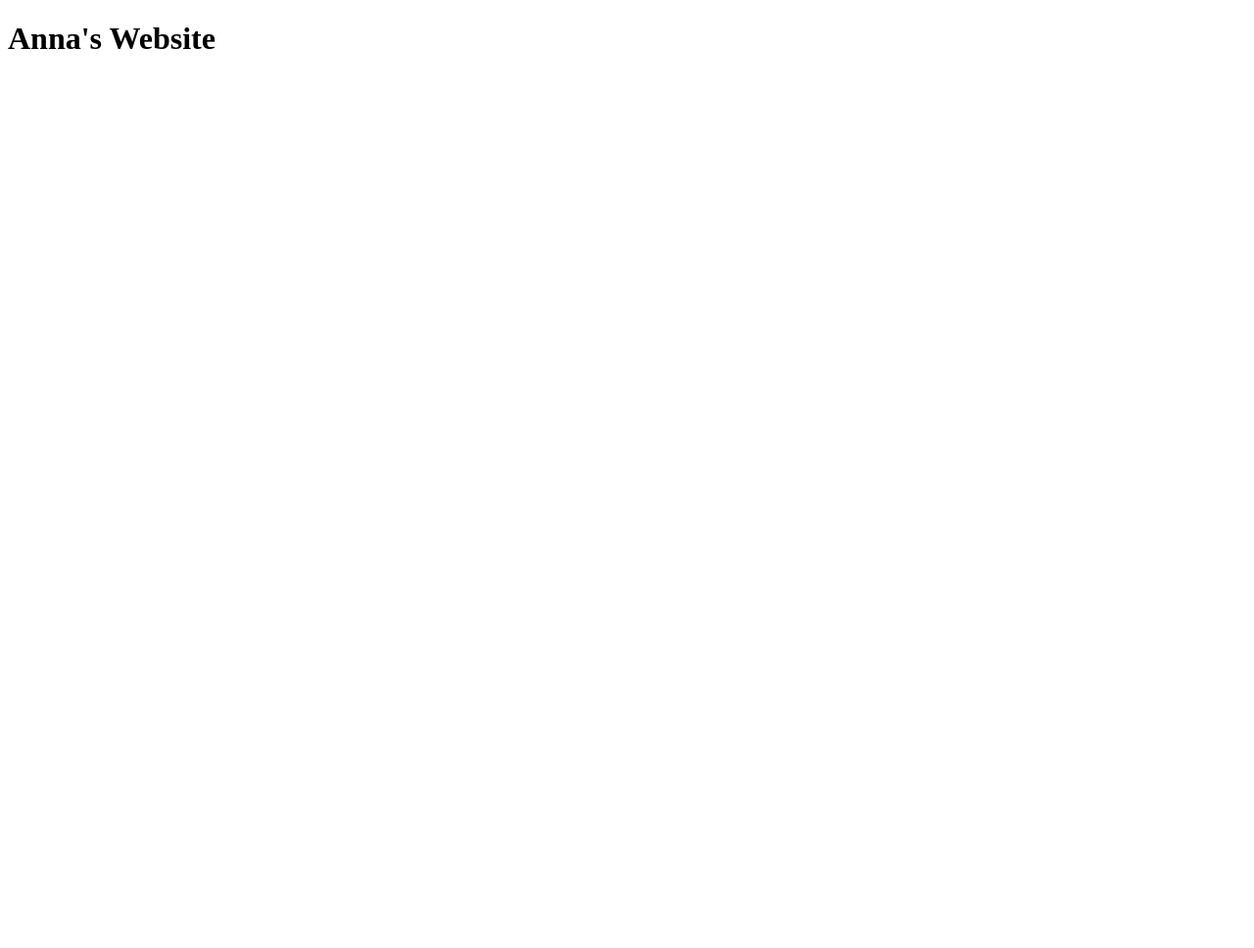
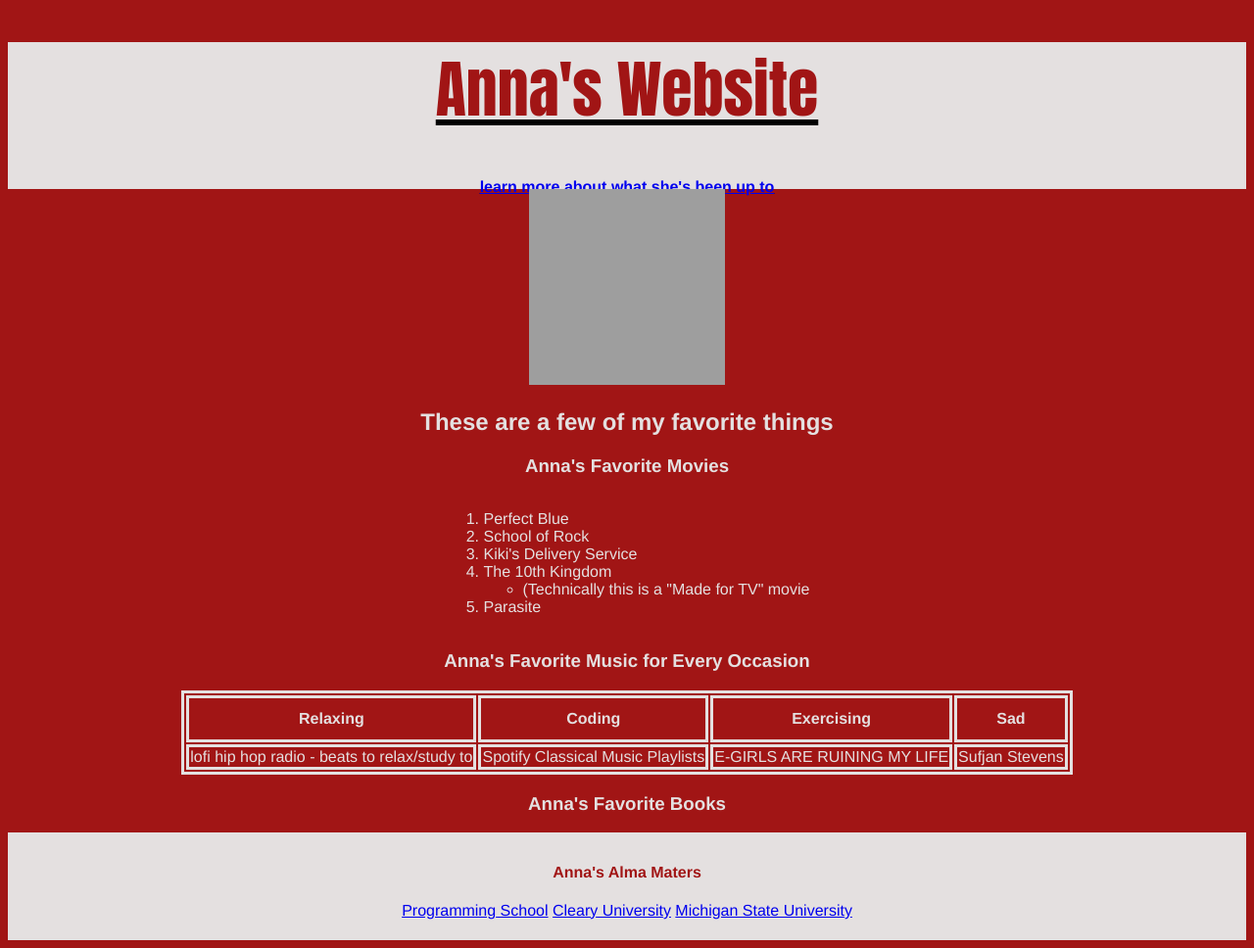
Before and after one commit to astania/annas-website, a plain HTML site: page index.html in a window 1280 px wide. Shown: the whole page at 98% size. Before the commit the page ends 800 px from the top, so only its background shows below. Drawn offline with Linux system fonts and the light colour scheme; grey boxes are pictures that could not be loaded.

Commit message:
added tons of content. Should have done more commits earlier

```diff
--- a/index.html
+++ b/index.html
@@ -4,9 +4,59 @@
     <meta charset="UTF-8">
     <meta http-equiv="X-UA-Compatible" content="IE=edge">
     <meta name="viewport" content="width=device-width, initial-scale=1.0">
+    <link rel="stylesheet" href="style.css" />
     <title>Anna's Website</title>
 </head>
 <body>
-    <h1>Anna's Website</h1>
+    <div id="header">
+        <h1>Anna's Website</h1>
+        <h4><a href="https://www.linkedin.com/in/anna-stania/">learn more about what she's been up to</a></h4>
+    </div>
+    <div><img src="https://scontent.fdet1-1.fna.fbcdn.net/v/t1.6435-9/75586134_10159113638896980_3430606429055090688_n.jpg?_nc_cat=100&ccb=1-5&_nc_sid=09cbfe&_nc_ohc=o6lBwc5W034AX-v8svX&_nc_ht=scontent.fdet1-1.fna&oh=956e915cf6c2ccf3328eee44c0f56358&oe=61788DB4"
+        alt="Photo of Anna" width="200" height="200"></div>
+    <script src="script.js"></script>
+    <div id="movies">
+        <h3>Anna's Favorite Movies</h3>
+        <ol id="movieList">
+            <li>Perfect Blue</li>
+            <li>School of Rock</li>
+            <li>Kiki's Delivery Service</li>
+            <li>The 10th Kingdom
+                <ul>
+                    <li>(Technically this is a "Made for TV" movie </li>
+                </ul>
+            </li>
+            <li>Parasite</li>
+        </ol>
+    </div>
+    <div id="music">
+        <h3>Anna's Favorite Music for Every Occasion</h3>
+        <table id="musicList">
+            <tr>
+                <th>Relaxing</th>
+                <th>Coding</th>
+                <th>Exercising</th>
+                <th>Sad</th>
+            </tr>
+            <tr>
+                <td>lofi hip hop radio - beats to relax/study to</td>
+                <td>Spotify Classical Music Playlists</td>
+                <td>E-GIRLS ARE RUINING MY LIFE</td>
+                <td>Sufjan Stevens</td>
+            </tr>
+        </table>
+    </div>
+    <div id="book">
+        <h3>Anna's Favorite Books</h3>
+    </div>
+    <div id="footer">
+        <div>
+            <h4>Anna's Alma Maters</h4>
+        </div>
+        <a href="https://www.flatironschool.com">Programming School</a>
+        <a href="https://www.cleary.edu">Cleary University</a>
+        <a href="https://www.msu.edu">Michigan State University</a>
+    </div>
+
 </body>
 </html>
--- a/script.js
+++ b/script.js
@@ -1,3 +1,19 @@
 const h2 = document.createElement("h2");
-h2.textContent = "This content added by JavaScript";
+h2.textContent = "These are a few of my favorite things";
 document.querySelector("body").appendChild(h2);
+
+// const favMovies = document.createElement("div");
+// favMovies.setAttribute('id', 'movies');
+// document.querySelector("body").appendChild(favMovies)
+
+// const favMusic = document.createElement("div");
+// favMusic.setAttribute('id', 'music');
+// document.querySelector("body").appendChild(favMusic);
+
+// const favBooks = document.createElement("div");
+// favBooks.setAttribute('id', 'books');
+// document.querySelector("body").appendChild(favBooks);
+
+// const favMoviesTitle = document.createElement("h3");
+// favMoviesTitle.innerText = "Anna's Favorite Movies";
+// favMovies.appendChild(favMoviesTitle);
--- a/style.css
+++ b/style.css
@@ -1,3 +1,56 @@
 body {
-    background: blueviolet;
+    background: rgb(161, 21, 21);
+    font-family: Helvetica;
+    text-align: center;
 }
+#header {
+    background: rgb(228, 224, 224);
+    height: 150px;
+    text-decoration: underline;
+}
+
+#movieList {
+    color:rgb(228, 224, 224);
+    text-align: left;
+    margin-left: auto;
+    margin-right: auto;
+}
+
+ol { display: inline-block; text-align: left; }
+
+table, th, td {
+    border: 3px solid rgb(228, 224, 224);
+    align-items: center;
+    margin-left: auto;
+    margin-right: auto;
+}
+
+th {
+    height: 40px;
+}
+
+tr:hover {background-color: mediumvioletred;}
+
+#musicList{
+    color:rgb(228, 224, 224);
+}
+
+h1 {
+    color: rgb(161, 21, 21);
+    font-family: impact;
+    font-size: 4em;
+}
+
+h2, h3 {
+    color:rgb(228, 224, 224)
+}
+
+h4 {
+    color:rgb(161, 21, 21);
+}
+
+#footer {
+    background-color: rgb(228, 224, 224);
+    height: 100px;
+    padding-top: 10px;
+}
```
